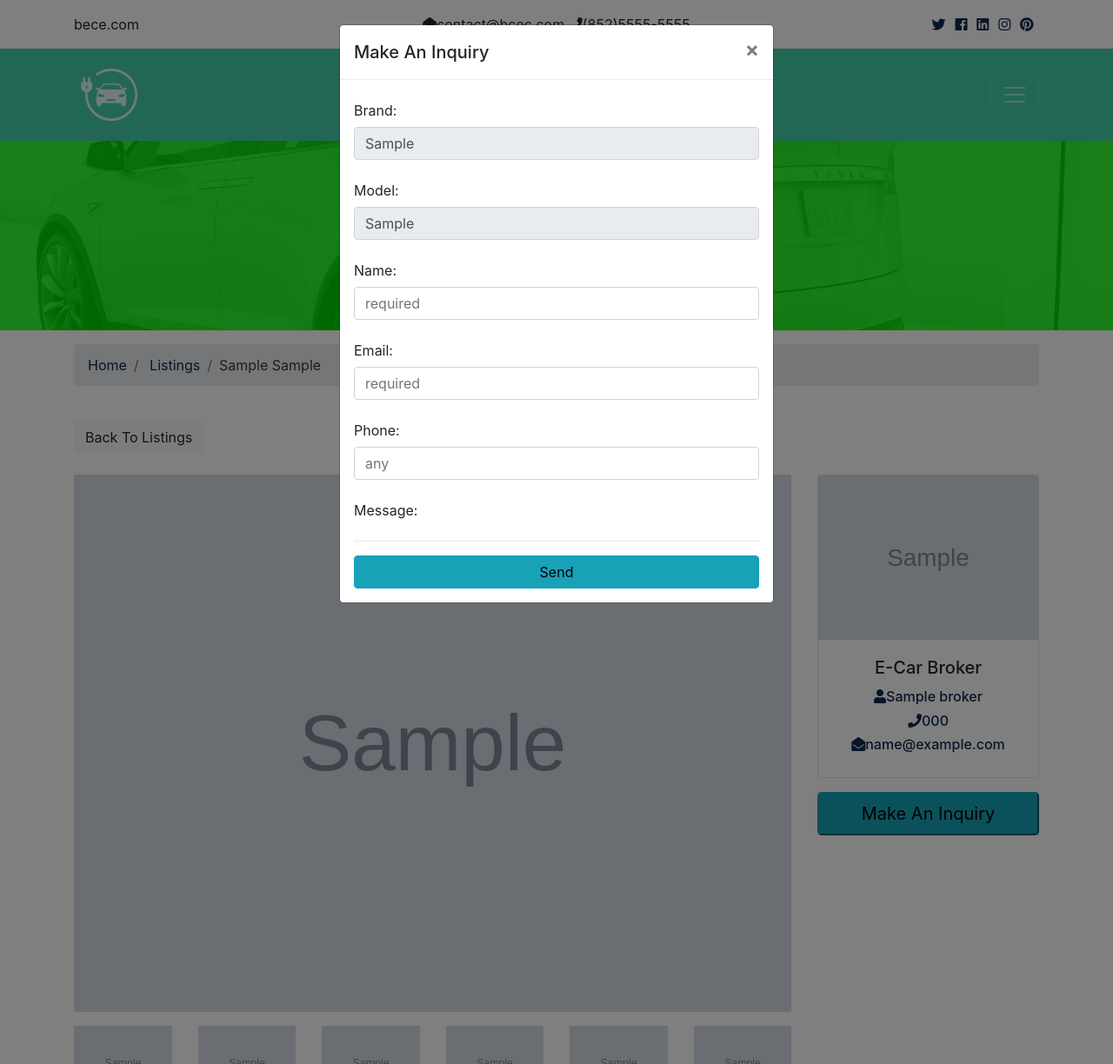
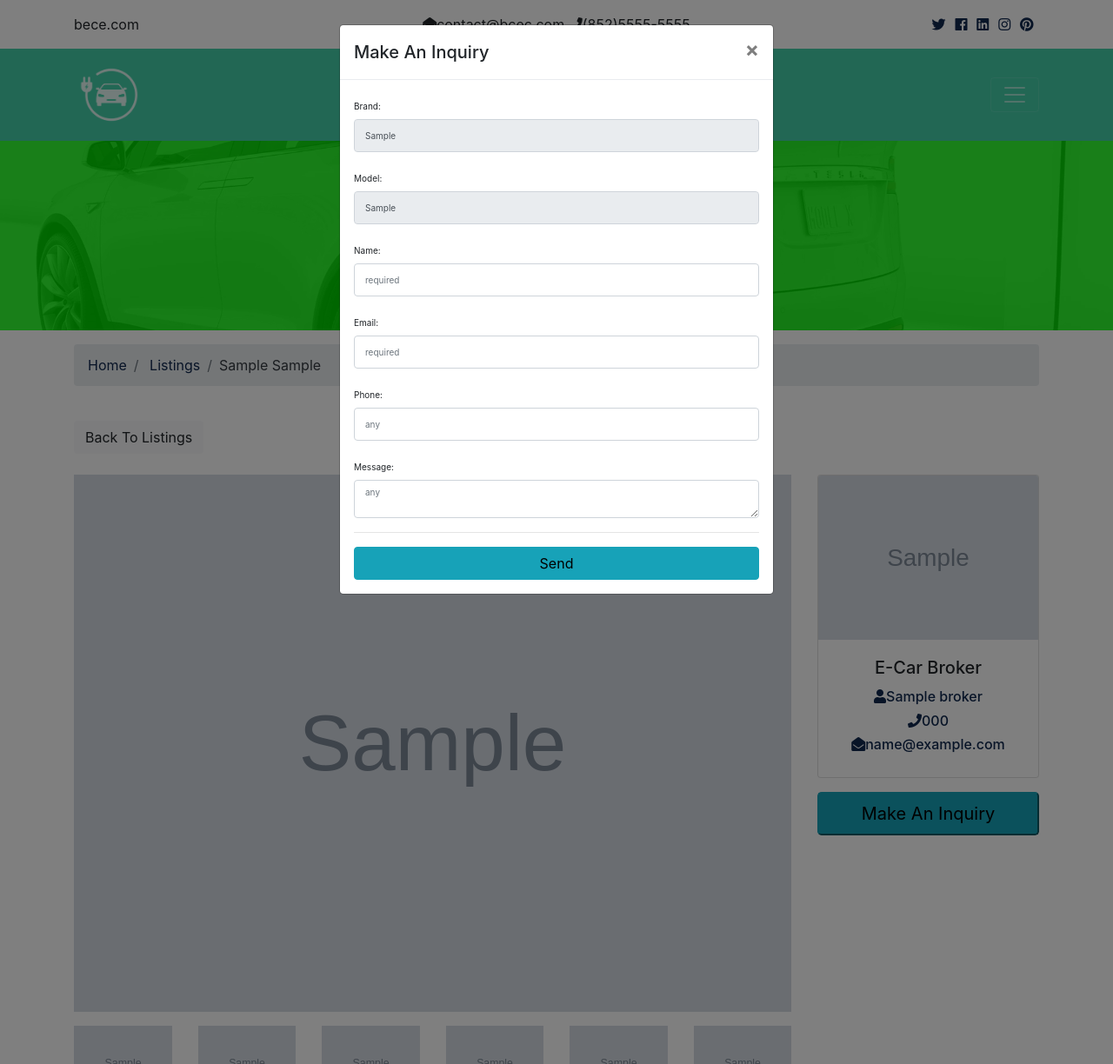
Before and after one commit to frankmok/PRJT, a Django app: page /listings/1 in a window 1280 px wide, after a click on "Make An Inquiry". Shown: the whole page at 87% size. Run offline with Django 4.2, Linux system fonts and the light colour scheme; tables that the repository leaves empty hold one stand-in row (values such as "Sample post"); grey boxes marked "Sample" are stand-in pictures; some libraries are stand-ins or nearby versions.

Commit message:
Step 10: almost final touch

```diff
--- a/listings/views.py
+++ b/listings/views.py
@@ -47,7 +47,7 @@
         if color:
             queryset_list = queryset_list.filter(color__iexact=color)
     if 'budget' in request.GET:
-        budget = request.GET['budget']
+        budget = int(request.GET['budget'])
         if budget:
             queryset_list = queryset_list.filter(price__lte=budget)
     if 'hand_drive' in request.GET:
--- a/pages/views.py
+++ b/pages/views.py
@@ -7,9 +7,11 @@
 # Create your views here.
 
 def index(request):
-    listings = Listing.objects.order_by('-list_date').filter(is_published=True)[:3]
+    default_newly_listing_no = 3
+    listings = Listing.objects.order_by('-list_date').filter(is_published=True)[:default_newly_listing_no]
     context = {
     'listings': listings,
+    'default_newly_listing_no': default_newly_listing_no,
     'budget_choices': budget_choices,
     'brand_model_choices': brand_model_choices,
     'color_choices': color_choices,
--- a/templates/accounts/dashboard.html
+++ b/templates/accounts/dashboard.html
@@ -35,12 +35,12 @@
         <div class="col-md-12">
           <h2>Welcome {{user.first_name}}</h2>
           {% if contacts %}
-          <p>Here are the property listings that you have inquired about</p>
+          <p>Here are the E-Car listings that you have inquired about</p>
           <table class="table">
             <thead>
               <tr>
                 <th scope="col">#</th>
-                <th scope="col">Property</th>
+                <th scope="col">E-Car</th>
                 <th></th>
               </tr>
             </thead>
@@ -48,7 +48,7 @@
               {% for contact in contacts %}
               <tr>
                 <td>{{contact.id}}</td>
-                <td>{{contact.listing}}</td>
+                <td>{{contact.listing_brand}} {{contact.listing_model}}</td>
                 <td>
                   <a class="btn btn-light" href="{% url 'listing' contact.listing_id %}">View Listing</a>
                 </td>
--- a/templates/listings/listing.html
+++ b/templates/listings/listing.html
@@ -244,18 +244,18 @@
             <input type="hidden" name="broker_email" value="{{listing.broker.email}}" />
             <input type="hidden" name="listing_id" value="{{listing.id}}" />
             <div class="form-group">
-              <label for="listing_brand" class="col-form-label">Brand:</label>
-              <input type="text" name="listing_brand" class="form-control" id="listing_brand"
+              <label for="listing_brand" class="col-form-label" style="font-size:10px;">Brand:</label>
+              <input type="text" name="listing_brand" class="form-control" style="font-size:10px;" id="listing_brand"
               value="{{listing.brand}}" readonly />
             </div>
             <div class="form-group">
-              <label for="listing_model" class="col-form-label">Model:</label>
-              <input type="text" name="listing_model" class="form-control" id="listing_model"
+              <label for="listing_model" class="col-form-label" style="font-size:10px;">Model:</label>
+              <input type="text" name="listing_model" class="form-control" style="font-size:10px;" id="listing_model"
               value="{{listing.model}}" readonly />
             </div>
             <div class="form-group">
-              <label for="name" class="col-form-label">Name:</label>
-              <input type="text" name="name" class="form-control" id="name"
+              <label for="name" class="col-form-label" style="font-size:10px;">Name:</label>
+              <input type="text" name="name" class="form-control" style="font-size:10px;" id="name"
               {% if user.is_authenticated %}
               value="{{user.first_name}} {{user.last_name}}"
               {% endif %}
@@ -263,8 +263,8 @@
               required />
             </div>
             <div class="form-group">
-              <label for="email" class="col-form-label">Email:</label>
-              <input type="email" name="email" class="form-control" id="email"
+              <label for="email" class="col-form-label" style="font-size:10px;">Email:</label>
+              <input type="email" name="email" class="form-control" style="font-size:10px;" id="email"
               {% if user.is_authenticated %}
               value="{{user.email}}"
               {% endif %}
@@ -272,14 +272,13 @@
               required />
             </div>
             <div class="form-group">
-              <label for="phone" class="col-form-label">Phone:</label>
-              <input type="text" name="phone" class="form-control" id="phone"
+              <label for="phone" class="col-form-label" style="font-size:10px;">Phone:</label>
+              <input type="text" name="phone" class="form-control" style="font-size:10px;" id="phone"
               placeholder="any" />
             </div>
             <div class="form-group">
-              <label for="message" class="col-form-label">Message:</label>
-              <textarea name="message" class="form-control" id="message"
-              placeholder="any"></textarea>
+              <label for="message" class="col-form-label" style="font-size:10px;">Message:</label>
+              <textarea name="message" class="form-control" style="font-size:10px;" placeholder="any"></textarea>
             </div>
             <hr />
             <input
--- a/templates/listings/listings.html
+++ b/templates/listings/listings.html
@@ -48,9 +48,9 @@
               alt=""
             />
             <div class="card-img-overlay">
-              <h4>
+              <h5>
                 <span class="badge badge-secondary text-white">HK$ {{listing.price | intcomma }}</span>
-              </h4>
+              </h5>
             </div>
             <div class="card-body">
               <div class="listing-heading text-center">
@@ -121,7 +121,7 @@
         </div>
         {% endif %}
       </div>
-      <p style="font-size: 40px;">Total listed results: {{total}} record(s)</p>
+      <p style="font-size: 40px;">Total listed results: {{total}} E-Car(s)</p>
       <div class="row">
         <div class="col-md-12">
           <!-- pagination part of the code -->
--- a/templates/listings/search.html
+++ b/templates/listings/search.html
@@ -132,9 +132,9 @@
               alt=""
             />
             <div class="card-img-overlay">
-              <h2>
+              <h5>
                 <span class="badge badge-secondary text-white">HK$ {{listing.price | intcomma }}</span>
-              </h2>
+              </h5>
             </div>
             <div class="card-body">
               <div class="listing-heading text-center">
@@ -205,7 +205,7 @@
         </div>
         {% endif %}
       </div>
-      <p style="font-size: 40px;">Total searched results: {{total}} record(s)</p>
+      <p style="font-size: 40px;">Total searched results: {{total}} E-Car(s)</p>
     </div>
 </section>
 
```
Also changed, not shown: contacts/views.py (+8 -7 lines), templates/pages/index.html (+14 -8 lines).
